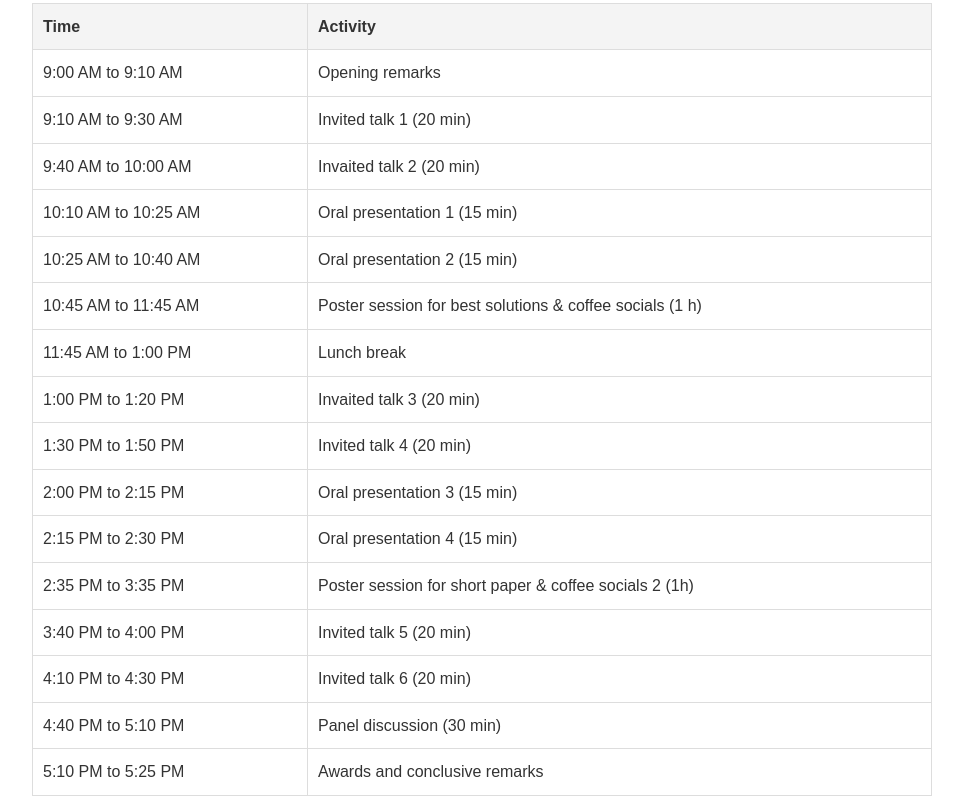
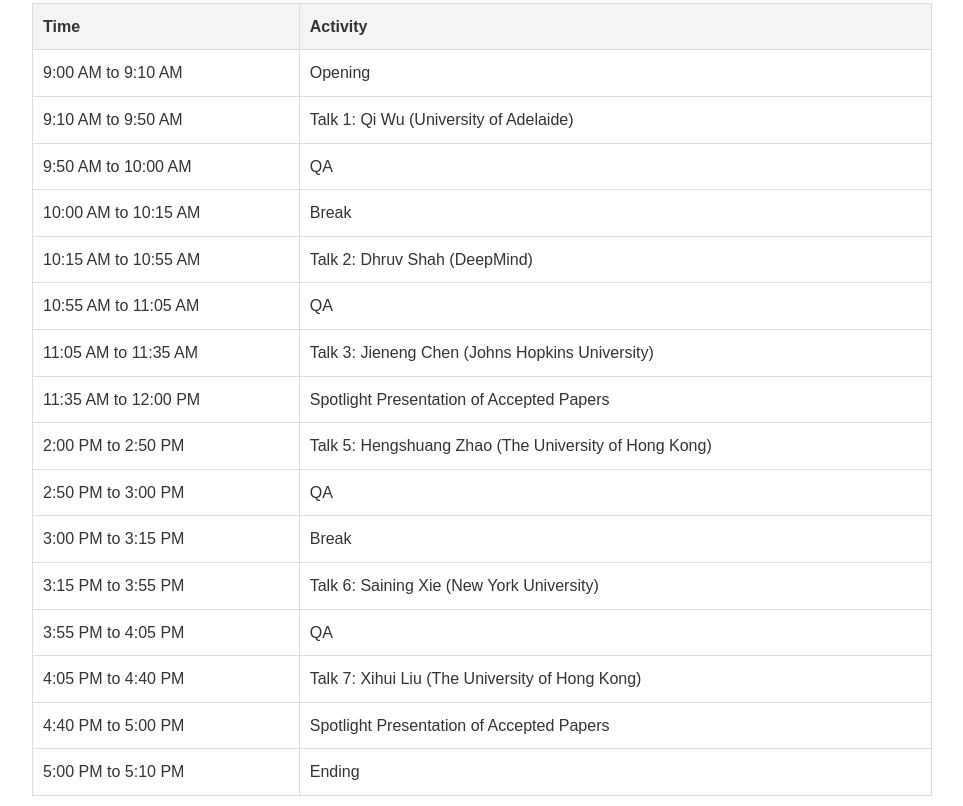
Before and after one commit to EmbodiedCity/iclr25-workshop, a plain HTML site: page index.html in a window 1280 px wide. Shown: the part 2354-3160 px from the top of the page, without its empty margins (158-1121 px from the left). Drawn offline with Linux system fonts and the light colour scheme.

Commit message:
Add files via upload

```diff
--- a/index.html
+++ b/index.html
@@ -215,71 +215,72 @@
             </tr>
             <tr>
                 <td>9:00 AM to 9:10 AM</td>
-                <td>Opening remarks</td>
+                <td>Opening</td>
             </tr>
             <tr>
-                <td>9:10 AM to 9:30 AM</td>
-                <td>Invited talk 1 (20 min)</td>
+                <td>9:10 AM to 9:50 AM</td>
+                <td>Talk 1: Qi Wu (University of Adelaide)</td>
             </tr>
             <tr>
-                <td>9:40 AM to 10:00 AM</td>
-                <td> Invaited talk 2 (20 min)</td>
+                <td>9:50 AM to 10:00 AM</td>
+                <td>QA</td>
             </tr>
             <tr>
-                <td>10:10 AM to 10:25 AM</td>
-                <td>Oral presentation 1 (15 min)</td>
+                <td>10:00 AM to 10:15 AM</td>
+                <td>Break</td>
             </tr>
             <tr>
-                <td>10:25 AM to 10:40 AM</td>
-                <td>Oral presentation 2 (15 min)</td>
+                <td>10:15 AM to 10:55 AM</td>
+                <td>Talk 2: Dhruv Shah (DeepMind)</td>
             </tr>
             <tr>
-                <td>10:45 AM to 11:45 AM</td>
-                <td>Poster session for best solutions & coffee socials (1 h)</td>
+                <td>10:55 AM to 11:05 AM</td>
+                <td>QA</td>
             </tr>
             <tr>
-                <td>11:45 AM to 1:00 PM</td>
-                <td>Lunch break</td>
+                <td>11:05 AM to 11:35 AM</td>
+                <td>Talk 3: Jieneng Chen (Johns Hopkins University)</td>
             </tr>
             <tr>
-                <td>1:00 PM to 1:20 PM</td>
-                <td>Invaited talk 3 (20 min)</td>
+                <td>11:35 AM to 12:00 PM</td>
+                <td>Spotlight Presentation of Accepted Papers</td>
             </tr>
             <tr>
-                <td>1:30 PM to 1:50 PM</td>
-                <td>Invited talk 4 (20 min)</td>
+                <td>2:00 PM to 2:50 PM</td>
+                <td>Talk 5: Hengshuang Zhao (The University of Hong Kong)</td>
             </tr>
             <tr>
-                <td>2:00 PM to 2:15 PM</td>
-                <td>Oral presentation 3 (15 min)</td>
+                <td>2:50 PM to 3:00 PM</td>
+                <td>QA</td>
             </tr>
             <tr>
-                <td>2:15 PM to 2:30 PM</td>
-                <td>Oral presentation 4 (15 min)</td>
+                <td>3:00 PM to 3:15 PM</td>
+                <td>Break</td>
             </tr>
             <tr>
-                <td>2:35 PM to 3:35 PM</td>
-                <td>Poster session for short paper & coffee socials 2 (1h)</td>
+                <td>3:15 PM to 3:55 PM</td>
+                <td>Talk 6: Saining Xie (New York University)</td>
             </tr>
             <tr>
-                <td>3:40 PM to 4:00 PM</td>
-                <td>Invited talk 5 (20 min)</td>
+                <td>3:55 PM to 4:05 PM</td>
+                <td>QA</td>
             </tr>
             <tr>
-                <td>4:10 PM to 4:30 PM</td>
-                <td>Invited talk 6 (20 min)</td>
+                <td>4:05 PM to 4:40 PM</td>
+                <td>Talk 7: Xihui Liu (The University of Hong Kong)</td>
             </tr>
             <tr>
-                <td>4:40 PM to 5:10 PM</td>
-                <td>Panel discussion (30 min)</td>
+                <td>4:40 PM to 5:00 PM</td>
+                <td>Spotlight Presentation of Accepted Papers</td>
             </tr>
             <tr>
-                <td>5:10 PM to 5:25 PM</td>
-                <td> Awards and conclusive remarks</td>
+                <td>5:00 PM to 5:10 PM</td>
+                <td>Ending</td>
             </tr>
         </tbody>
     </table>
 </div>
+
 </section>
 <section id="Organizers">
     <h2>
```
Lines whose indentation alone changed are shown as unchanged.
